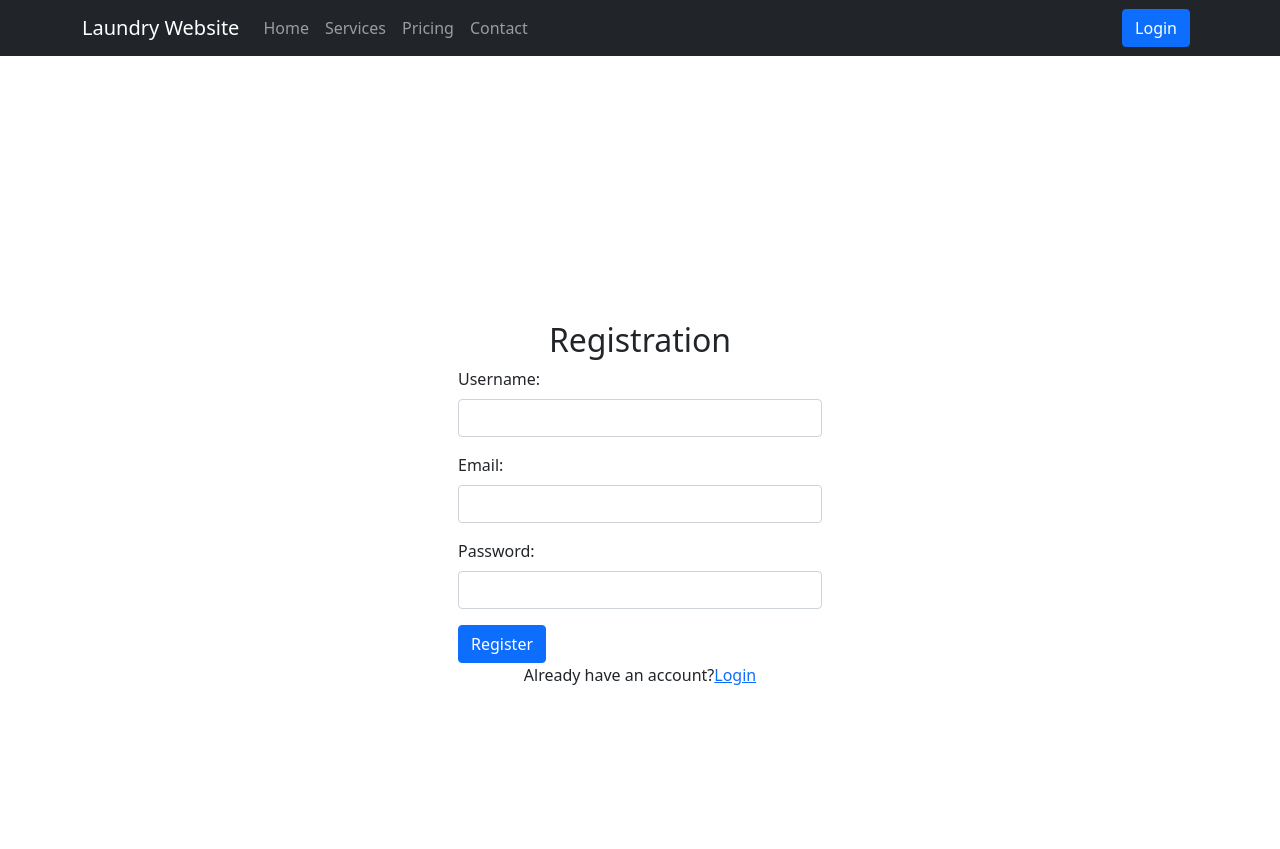
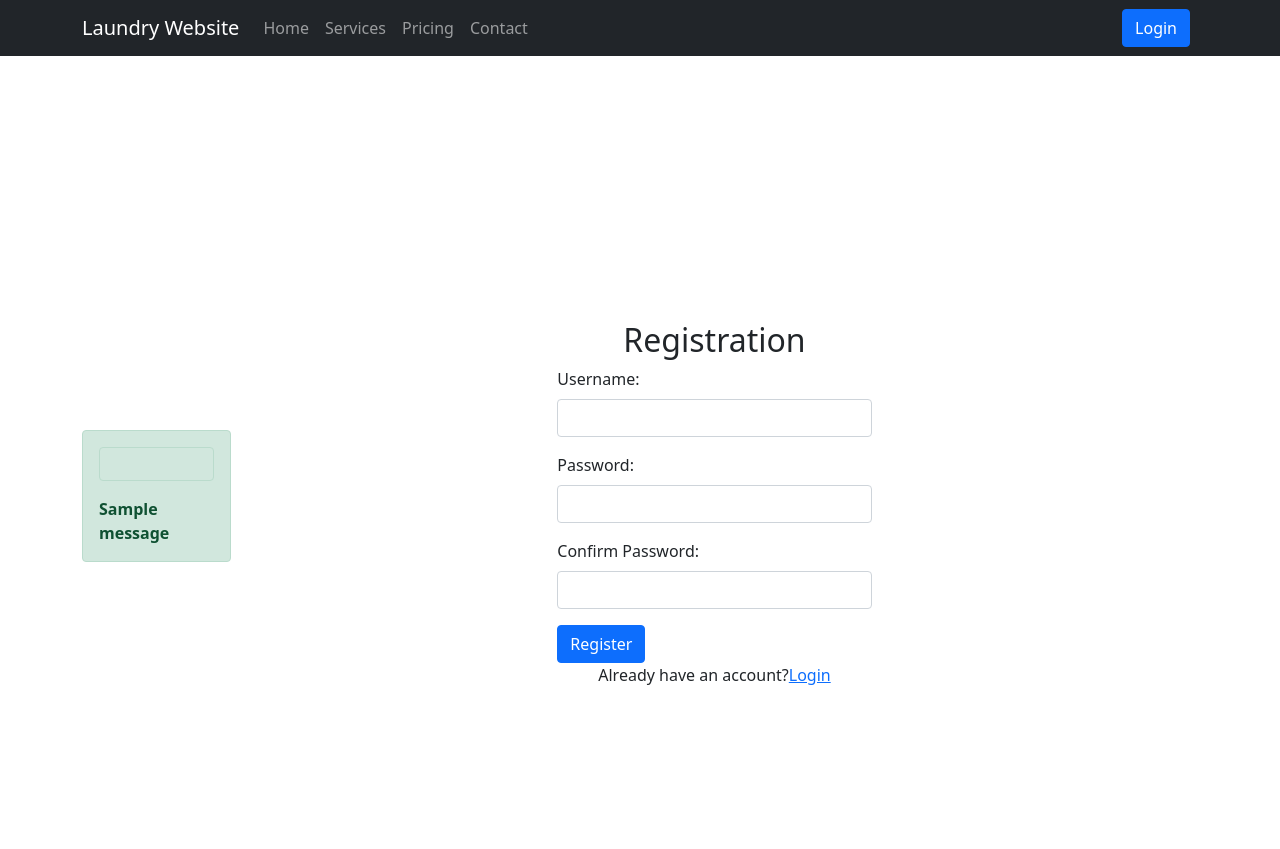
Before and after one commit to MombinyaOmboga/Django-Laundry, a Django app: page /accounts/register/ in a window 1280 px wide. Shown: the top 849 px of the page. Run offline with Django 3.2, Linux system fonts and the light colour scheme; tables that the repository leaves empty hold one stand-in row (values such as "Sample post"); one stand-in notice (Sample message) is shown; some libraries are stand-ins or nearby versions.

Commit message:
another one

```diff
--- a/templates/users/base.html
+++ b/templates/users/base.html
@@ -65,6 +65,15 @@
   </nav>
 
   <main class="container container-center mt-5">
+    {% if messages %}
+      <div class="alert alert-success" role="alert">
+        {% for message in messages %}
+        <div class="alert alert-{{message.tags}}" role="alert"></div>
+          <b>{{ message }}</b>
+        {% endfor %}
+      </div>
+    {% endif %}
+
     {% block content %}
     {% endblock %}
   </main>
--- a/templates/users/register.html
+++ b/templates/users/register.html
@@ -11,12 +11,12 @@
           <input type="text" class="form-control" id="username" name="username">
         </div>
         <div class="mb-3">
-          <label for="email" class="form-label">Email:</label>
-          <input type="email" class="form-control" id="email" name="email">
+          <label for="password" class="form-label">Password:</label>
+          <input type="password" class="form-control" id="password" name="password">
         </div>
         <div class="mb-3">
-          <label for="password" class="form-label">Password:</label>
-          <input type="password" class="form-control" id="password" name="password">
+          <label for="confirm_password" class="form-label">Confirm Password:</label>
+          <input type="password" class="form-control" id="confirm_password" name="confirm_password">
         </div>
         <button type="submit" class="btn btn-primary">Register</button>
       </form>
--- a/users/views.py
+++ b/users/views.py
@@ -2,7 +2,7 @@ from django.contrib import messages
 from django.contrib.auth import authenticate, login, logout
 from django.shortcuts import redirect, render
 
-from .form import RegisterUserForm
+from users.form import RegisterUserForm
 
 
 def register_user(request):
@@ -10,15 +10,15 @@ def register_user(request):
         form = RegisterUserForm(request.POST)
         if form.is_valid():
             form.save()
-            messages.info(request, 'Account_created. Please login')
+            messages.info(request, 'Account created. Please login')
             return redirect('login')
-
         else:
             messages.warning(request, "Sorry. Something went wrong")
     else:
         form = RegisterUserForm()
-    context = {'form':form}
-    return render(request, 'users/register.html', context)
+
+        context = {'form':form}
+        return render(request, 'users/register.html', context)
 
 def login_user(request):
     if request.method == 'POST':
```
Also changed, not shown: users/forms.py (deleted, +0 -9 lines), Laundry/views.py (line endings or trailing spaces).
